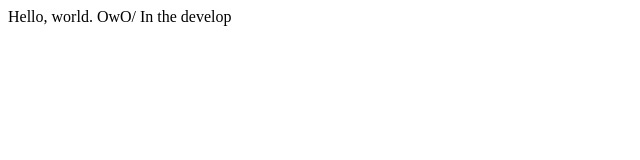
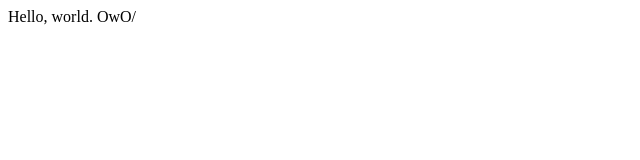
Before and after one commit to jyhsu2000/workshop2018, a plain HTML site: page index.html in a window 1280 px wide. Shown: the whole page, without its empty margins (0-640 px from the left). Drawn offline with Linux system fonts and the light colour scheme.

Commit message:
Delete a line

```diff
--- a/index.html
+++ b/index.html
@@ -9,6 +9,5 @@
 <body>
     Hello, world.
     OwO/
-    In the develop
 </body>
 </html>
```
